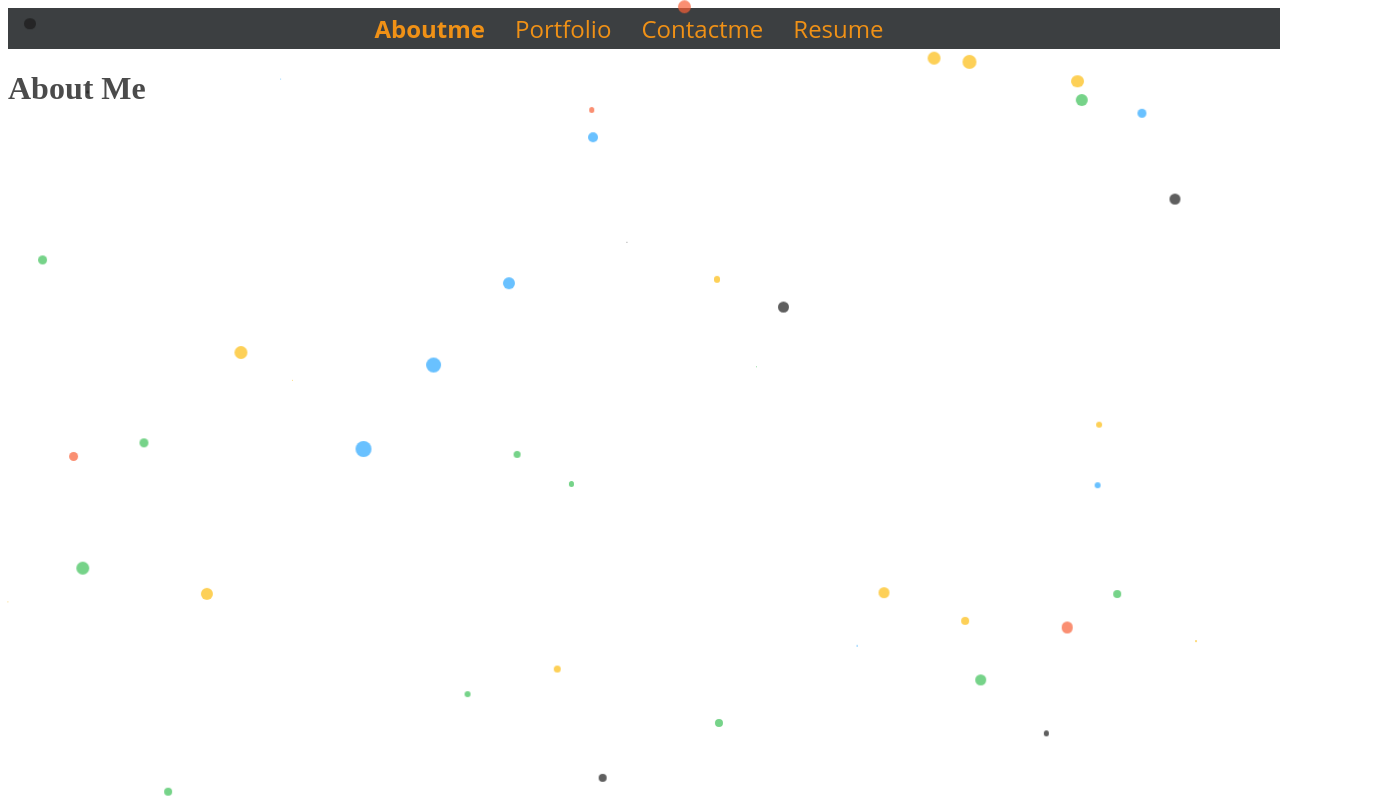
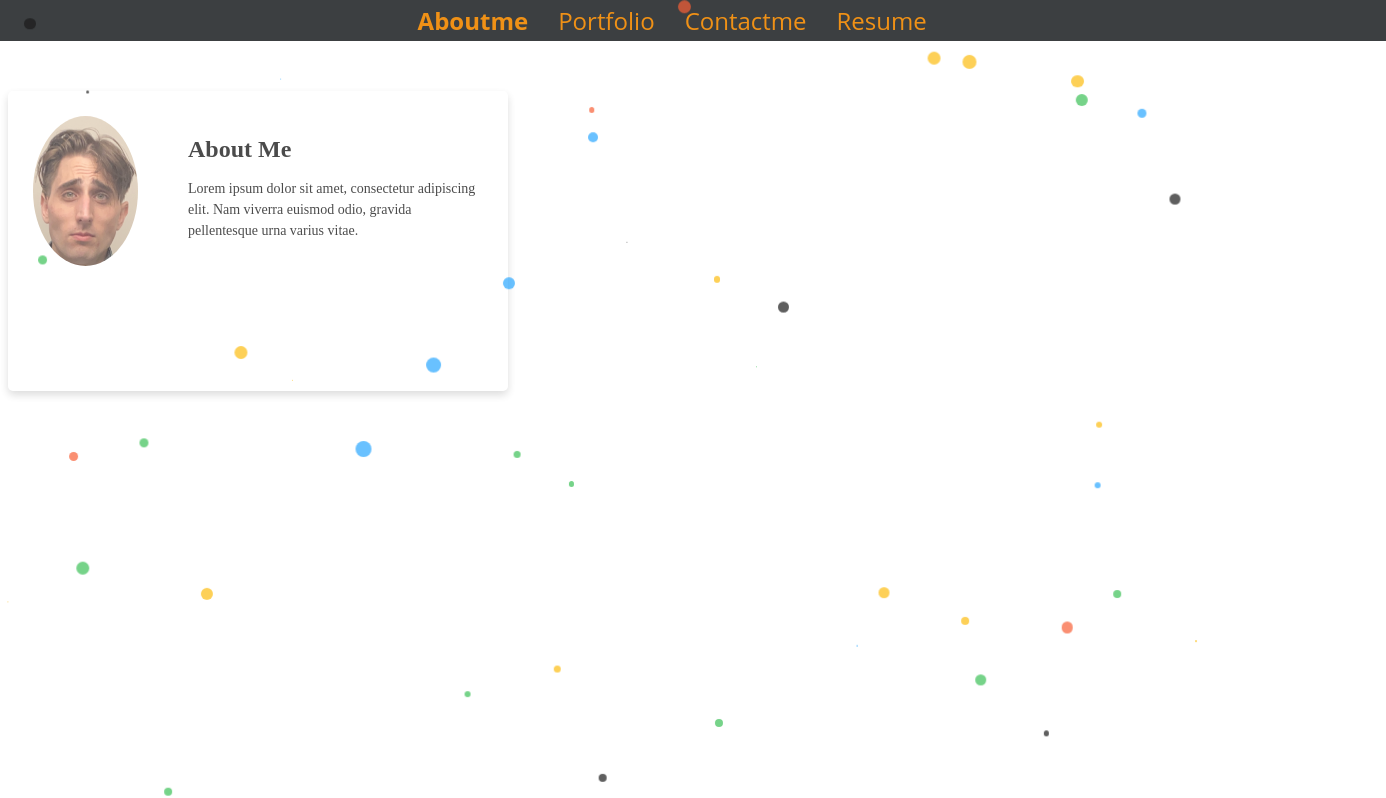
Before and after one commit to connorbottone/CbottonePorfolio, a React (Create React App) app in the folder my-app/: page / in a window 1280 px wide. Shown: the top 798 px of the page, 1386 px wide, since content can reach past the window. Built offline with nearby package versions, Linux system fonts and the light colour scheme.

Commit message:
started about me card and add img

```diff
--- a/my-app/src/components/Aboutme.js
+++ b/my-app/src/components/Aboutme.js
@@ -1,10 +1,18 @@
 // import React, { useState } from 'react';
-
+import '../styles/aboutme.css'
+import test from '../images/test.png'
 const AboutMe = () => {
     return (
-        <div>
-            <h1>About Me</h1>
-            </div>)}
+        <div class="card-outer">
+        <div class="card-inner">
+        <img src={test} alt="Your Image" className="profile-pic" />
+          <div class="about-me">
+            <h2>About Me</h2>
+            <p>Lorem ipsum dolor sit amet, consectetur adipiscing elit. Nam viverra euismod odio, gravida pellentesque urna varius vitae.</p>
+          </div>
+        </div>
+      </div>
+      )}
 
 
             export default AboutMe;
--- /dev/null
+++ b/my-app/src/styles/aboutme.css
@@ -0,0 +1,35 @@
+.card-outer {
+    width: 500px;
+    height: 300px;
+    box-shadow: 0 4px 8px 0 rgba(0,0,0,0.2);
+    border-radius: 5px;
+    overflow: hidden;
+    margin: 50px auto;
+  }
+
+  .card-inner {
+    display: flex;
+    flex-direction: row;
+    height: 100%;
+  }
+
+  .profile-pic {
+    width: 105px;
+    height: 150px;
+    border-radius: 50%;
+    margin: 25px;
+  }
+
+  .about-me {
+    padding: 25px;
+    width: calc(100% - 200px);
+  }
+
+  .about-me h2 {
+    margin-bottom: 15px;
+  }
+
+  .about-me p {
+    font-size: 14px;
+    line-height: 1.5;
+  }
--- a/my-app/src/styles/header.css
+++ b/my-app/src/styles/header.css
@@ -4,9 +4,11 @@
         color: #f09116;
         padding: 4px;
         height: 100%;
-        width: 100%;
-        margin-left: px;
+        width: 110%;
+
         text-align: center;
+        margin-top: -8px;
+        margin-left: -20px;
         }
 
         .title {
```
Also changed, not shown: my-app/src/images/test.png (added), 1 other file (tests, documents, lock files or other folders).
